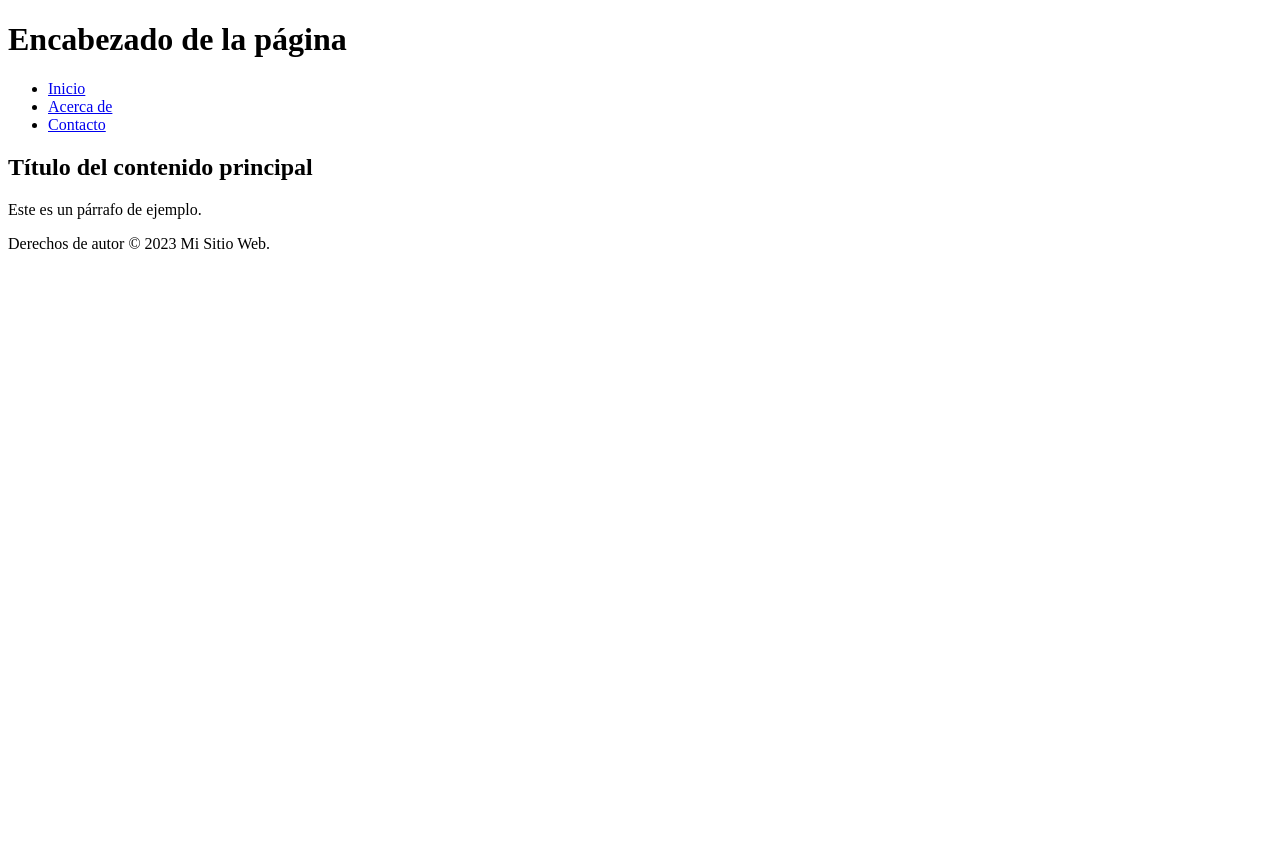
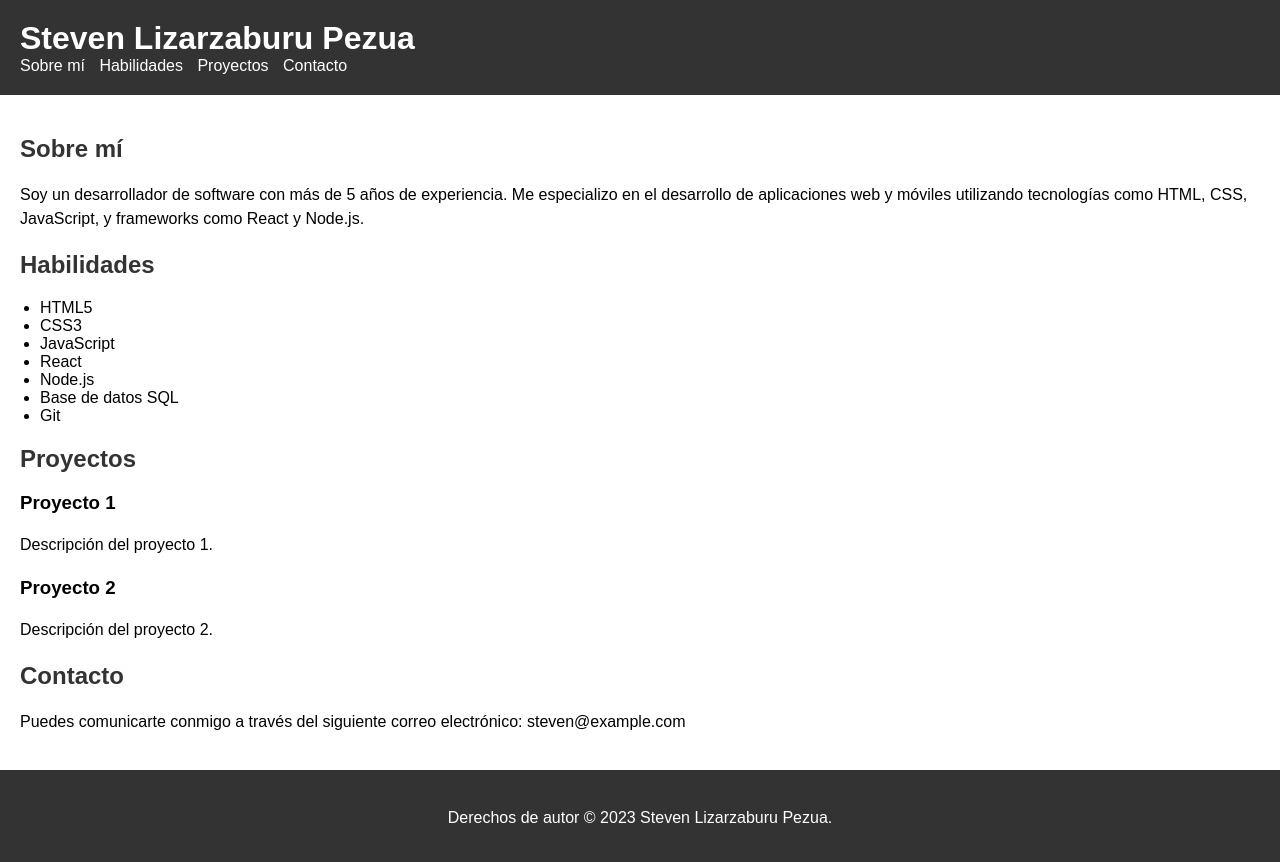
Before and after one commit to stevenlizarzaburupezua/stevenlizarzaburupezua.github.io, a plain HTML site: page index.html in a window 1280 px wide. Before the commit the page ends 800 px from the top, so only its background shows below. Drawn offline with Linux system fonts and the light colour scheme.

Commit message:
Update index.html

```diff
--- a/index.html
+++ b/index.html
@@ -1,31 +1,124 @@
 <!DOCTYPE html>
 <html>
 <head>
+  <meta name="google-site-verification" content="dC5iTIZ7HbK5tiSuvNH34Z3Kl_nG_I1LyULpESMnAls" />
   <meta charset="UTF-8">
-  <title>Título de la página</title>
+  <title>Portafolio - Steven Lizarzaburu Pezua</title>
+  <style>
+    body {
+      font-family: Arial, sans-serif;
+      margin: 0;
+      padding: 0;
+    }
+
+    header {
+      background-color: #333;
+      color: #fff;
+      padding: 20px;
+    }
+
+    h1 {
+      margin: 0;
+    }
+
+    nav ul {
+      list-style-type: none;
+      margin: 0;
+      padding: 0;
+    }
+
+    nav ul li {
+      display: inline;
+      margin-right: 10px;
+    }
+
+    nav ul li a {
+      color: #fff;
+      text-decoration: none;
+    }
+
+    main {
+      padding: 20px;
+    }
+
+    h2 {
+      color: #333;
+    }
+
+    p {
+      line-height: 1.5;
+    }
+
+    ul {
+      list-style-type: disc;
+      padding-left: 20px;
+    }
+
+    .project {
+      margin-bottom: 20px;
+    }
+
+    footer {
+      background-color: #333;
+      color: #fff;
+      padding: 20px;
+      text-align: center;
+    }
+  </style>
 </head>
 <body>
   <header>
-    <h1>Encabezado de la página</h1>
+    <h1>Steven Lizarzaburu Pezua</h1>
     <nav>
-      <!-- Aquí puedes colocar enlaces de navegación -->
       <ul>
-        <li><a href="#">Inicio</a></li>
-        <li><a href="#">Acerca de</a></li>
-        <li><a href="#">Contacto</a></li>
+        <li><a href="#about">Sobre mí</a></li>
+        <li><a href="#skills">Habilidades</a></li>
+        <li><a href="#projects">Proyectos</a></li>
+        <li><a href="#contact">Contacto</a></li>
       </ul>
     </nav>
   </header>
 
   <main>
-    <!-- Aquí puedes colocar el contenido principal de la página -->
-    <h2>Título del contenido principal</h2>
-    <p>Este es un párrafo de ejemplo.</p>
+    <section id="about">
+      <h2>Sobre mí</h2>
+      <p>Soy un desarrollador de software con más de 5 años de experiencia. Me especializo en el desarrollo de aplicaciones web y móviles utilizando tecnologías como HTML, CSS, JavaScript, y frameworks como React y Node.js.</p>
+    </section>
+
+    <section id="skills">
+      <h2>Habilidades</h2>
+      <ul>
+        <li>HTML5</li>
+        <li>CSS3</li>
+        <li>JavaScript</li>
+        <li>React</li>
+        <li>Node.js</li>
+        <li>Base de datos SQL</li>
+        <li>Git</li>
+      </ul>
+    </section>
+
+    <section id="projects">
+      <h2>Proyectos</h2>
+      <div class="project">
+        <h3>Proyecto 1</h3>
+        <p>Descripción del proyecto 1.</p>
+      </div>
+      <div class="project">
+        <h3>Proyecto 2</h3>
+        <p>Descripción del proyecto 2.</p>
+      </div>
+    </section>
+
+    <section id="contact">
+      <h2>Contacto</h2>
+      <p>Puedes comunicarte conmigo a través del siguiente correo electrónico: steven@example.com</p>
+    </section>
   </main>
 
   <footer>
-    <!-- Aquí puedes colocar el pie de página -->
-    <p>Derechos de autor &copy; 2023 Mi Sitio Web.</p>
+    <p>Derechos de autor &copy; 2023 Steven Lizarzaburu Pezua.</p>
+
   </footer>
 </body>
 </html>
```
